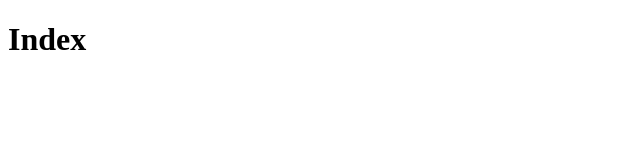
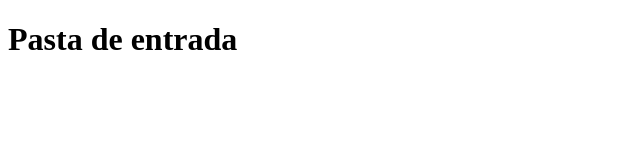
Before and after one commit to watinha/teste, a plain HTML site: page index.html in a window 1280 px wide. Shown: the whole page, without its empty margins (0-640 px from the left). Drawn offline with Linux system fonts and the light colour scheme.

Commit message:
nova alteração

```diff
--- a/index.html
+++ b/index.html
@@ -1,10 +1,11 @@
 <!DOCTYPE HTML>
 <html>
     <head>
-        <meta http-equiv="content-type" content="text/html; charset=utf-8" />
-        <title>Index</title>
+        <meta http-equiv="content-type"
+              content="text/html; charset=utf-8" />
+        <title>Pasta de entrada</title>
     </head>
     <body>
-        <h1>Index</h1>
+        <h1>Pasta de entrada</h1>
     </body>
 </html>
```
